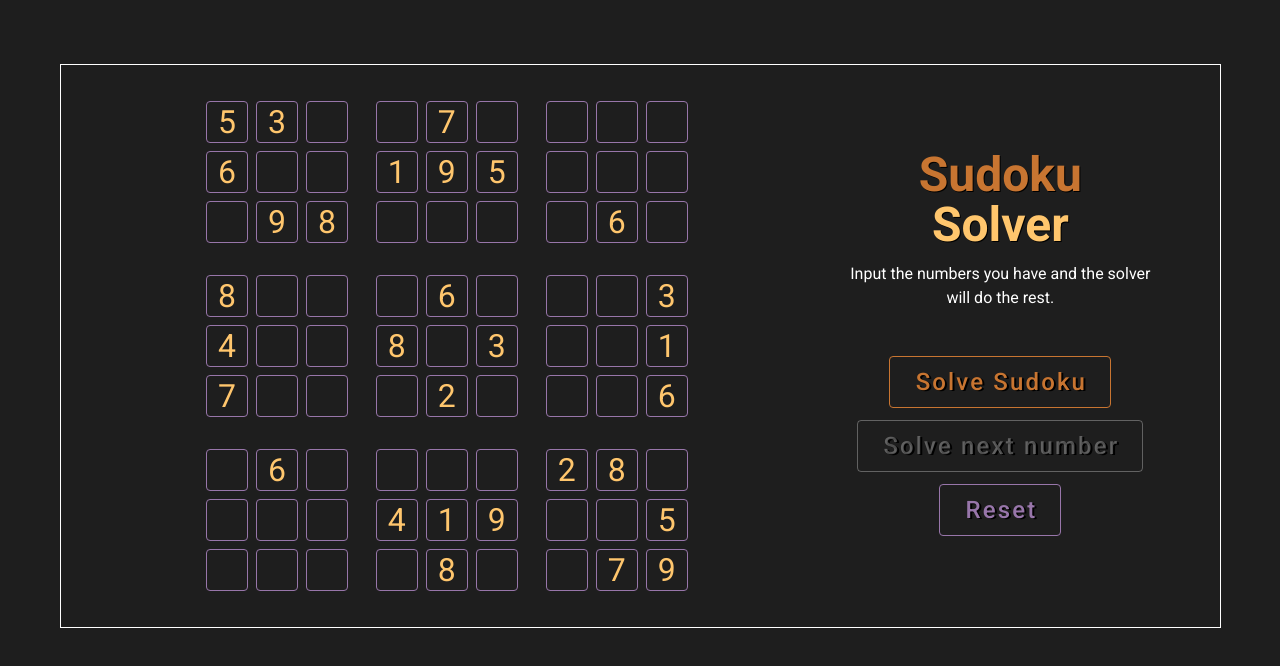
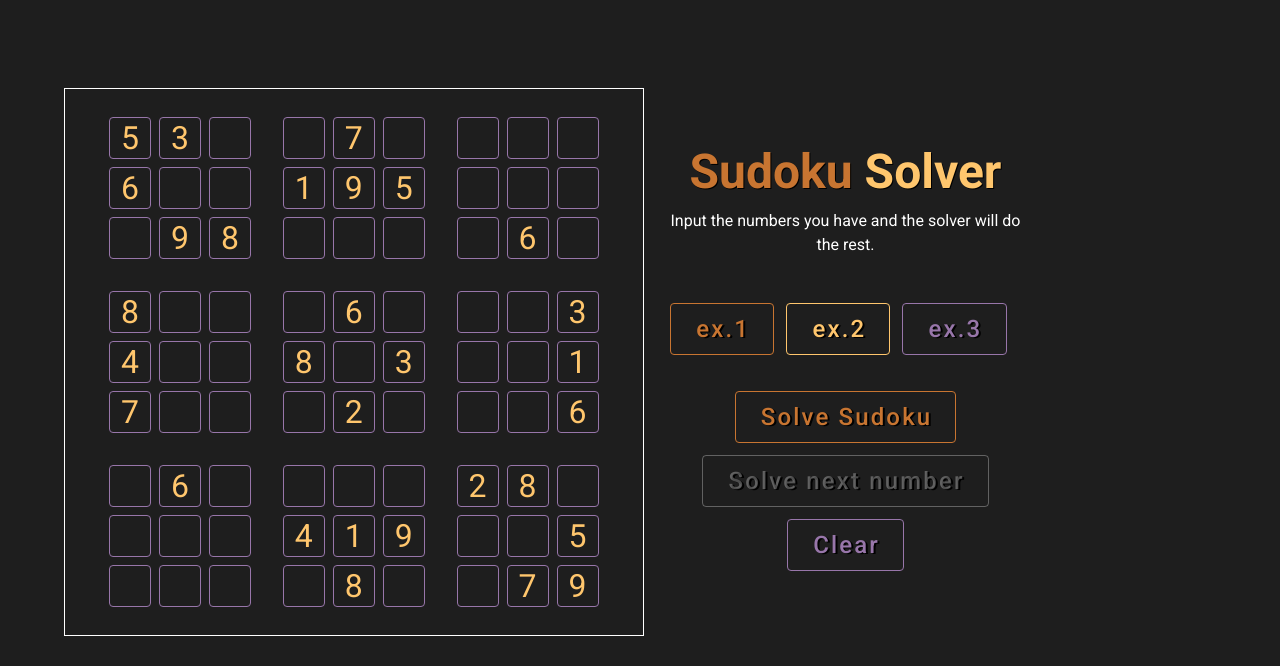
Before and after one commit to Boginn/sudoku_solver, a Vue app: page / in a window 1280 px wide. Shown: the top 666 px of the page. Built offline with nearby package versions, Linux system fonts and the light colour scheme.

Commit message:
works. complications realized when trying to implement solveNext(). inputs actually accept strings now but that is better than accepting a maxLength>1!

```diff
--- a/src/components/Sudoku.vue
+++ b/src/components/Sudoku.vue
@@ -2,42 +2,52 @@
   <v-container>
     <v-row class="text-center mt-10">
       <v-col cols="12">
-        <div class="d-flex align-center pb-5 pt-5 wrap">
-          <v-col cols="8" class="d-flex align-center justify-center">
+        <div class="d-flex align-center pb-5 pt-5 ">
+          <v-col
+            lg="6"
+            sm="12"
+            class="d-flex pt-6 pb-6 ma-1 align-center justify-center border"
+          >
             <div class="">
               <div>
                 <span v-for="(col, index) in row1" :key="index">
                   <input
+                    maxLength="1"
+                    pattern="\d*"
                     class="tile secondary--text"
-                    type="number"
+                    type="text"
                     v-model="row1[index]"
                   />
                   <span v-if="index == 2 || index == 5"
-                    >&nbsp;&nbsp;&nbsp;&nbsp;&nbsp;</span
+                    >&nbsp;&nbsp;&nbsp;&nbsp;&nbsp;&nbsp;</span
                   >
                 </span>
               </div>
               <div>
                 <span v-for="(col, index) in row2" :key="index">
                   <input
+                    maxLength="1"
+                    pattern="\d*"
                     class="tile secondary--text"
-                    type="number"
+                    type="text"
                     v-model="row2[index]"
                   />
                   <span v-if="index == 2 || index == 5"
-                    >&nbsp;&nbsp;&nbsp;&nbsp;&nbsp;</span
+                    >&nbsp;&nbsp;&nbsp;&nbsp;&nbsp;&nbsp;</span
                   >
                 </span>
               </div>
               <div>
                 <span v-for="(col, index) in row3" :key="index">
                   <input
+                    maxLength="1"
+                    pattern="\d*"
                     class="tile secondary--text"
-                    type="number"
+                    type="text"
                     v-model="row3[index]"
                   />
                   <span v-if="index == 2 || index == 5"
-                    >&nbsp;&nbsp;&nbsp;&nbsp;&nbsp;</span
+                    >&nbsp;&nbsp;&nbsp;&nbsp;&nbsp;&nbsp;</span
                   >
                 </span>
               </div>
@@ -46,37 +56,43 @@
               <div>
                 <span v-for="(col, index) in row4" :key="index">
                   <input
+                    maxLength="1"
+                    pattern="\d*"
                     class="tile secondary--text"
-                    type="number"
+                    type="text"
                     v-model="row4[index]"
                   />
 
                   <span v-if="index == 2 || index == 5"
-                    >&nbsp;&nbsp;&nbsp;&nbsp;&nbsp;</span
+                    >&nbsp;&nbsp;&nbsp;&nbsp;&nbsp;&nbsp;</span
                   >
                 </span>
               </div>
               <div>
                 <span v-for="(col, index) in row5" :key="index">
                   <input
+                    maxLength="1"
+                    pattern="\d*"
                     class="tile secondary--text"
-                    type="number"
+                    type="text"
                     v-model="row5[index]"
                   />
                   <span v-if="index == 2 || index == 5"
-                    >&nbsp;&nbsp;&nbsp;&nbsp;&nbsp;</span
+                    >&nbsp;&nbsp;&nbsp;&nbsp;&nbsp;&nbsp;</span
                   >
                 </span>
               </div>
               <div>
                 <span v-for="(col, index) in row6" :key="index">
                   <input
+                    maxLength="1"
+                    pattern="\d*"
                     class="tile secondary--text"
-                    type="number"
+                    type="text"
                     v-model="row6[index]"
                   />
                   <span v-if="index == 2 || index == 5"
-                    >&nbsp;&nbsp;&nbsp;&nbsp;&nbsp;</span
+                    >&nbsp;&nbsp;&nbsp;&nbsp;&nbsp;&nbsp;</span
                   >
                 </span>
               </div>
@@ -86,43 +102,49 @@
               <div>
                 <span v-for="(col, index) in row7" :key="index">
                   <input
+                    maxLength="1"
+                    pattern="\d*"
                     class="tile secondary--text"
-                    type="number"
+                    type="text"
                     v-model="row7[index]"
                   />
                   <span v-if="index == 2 || index == 5"
-                    >&nbsp;&nbsp;&nbsp;&nbsp;&nbsp;</span
+                    >&nbsp;&nbsp;&nbsp;&nbsp;&nbsp;&nbsp;</span
                   >
                 </span>
               </div>
               <div>
                 <span v-for="(col, index) in row8" :key="index">
                   <input
+                    maxLength="1"
+                    pattern="\d*"
                     class="tile secondary--text"
-                    type="number"
+                    type="text"
                     v-model="row8[index]"
                   />
                   <span v-if="index == 2 || index == 5"
-                    >&nbsp;&nbsp;&nbsp;&nbsp;&nbsp;</span
+                    >&nbsp;&nbsp;&nbsp;&nbsp;&nbsp;&nbsp;</span
                   >
                 </span>
               </div>
               <div>
                 <span v-for="(col, index) in row9" :key="index">
                   <input
+                    maxLength="1"
+                    pattern="\d*"
                     class="tile secondary--text"
-                    type="number"
+                    type="text"
                     v-model="row9[index]"
                   />
                   <span v-if="index == 2 || index == 5"
-                    >&nbsp;&nbsp;&nbsp;&nbsp;&nbsp;</span
+                    >&nbsp;&nbsp;&nbsp;&nbsp;&nbsp;&nbsp;</span
                   >
                 </span>
               </div>
             </div>
           </v-col>
 
-          <v-col class=" pr-16">
+          <v-col lg="4" sm="12" class="ma-1 ">
             <v-row>
               <v-col>
                 <h1 class="display-2  mb-3">
@@ -139,7 +161,31 @@
                 </p>
               </v-col>
             </v-row>
-
+            <v-row>
+              <v-col cols="1" class=" d-flex">
+                <v-btn
+                  x-large
+                  outlined
+                  @click="setExample1()"
+                  class="primary--text btn"
+                  >ex.1</v-btn
+                >
+                <v-btn
+                  x-large
+                  outlined
+                  @click="setExample2()"
+                  class="secondary--text btn"
+                  >ex.2
+                </v-btn>
+                <v-btn
+                  x-large
+                  outlined
+                  @click="setExample3()"
+                  class="tertiary--text btn"
+                  >ex.3</v-btn
+                >
+              </v-col>
+            </v-row>
             <v-row>
               <v-col>
                 <v-btn
@@ -160,9 +206,9 @@
                 <v-btn
                   x-large
                   outlined
-                  @click="reset()"
+                  @click="clear()"
                   class="tertiary--text btn"
-                  >Reset</v-btn
+                  >Clear</v-btn
                 >
               </v-col>
             </v-row>
@@ -180,11 +226,11 @@ export default {
   data: () => ({}),
 
   computed: {
-    example() {
-      return this.$store.getters.example;
+    // /*
+    stateBoard() {
+      return this.$store.getters.currentBoard;
     },
-    // /*
-    skeleton() {
+    currentBoard() {
       return [
         this.row1,
         this.row2,
@@ -196,108 +242,147 @@ export default {
         this.row8,
         this.row9,
       ];
-      // return this.$store.getters.skeleton;
     },
 
     row1: {
       get: function() {
-        return this.$store.getters.skeleton[0];
+        return this.$store.getters.currentBoard[0];
       },
       set: function(newValue) {
         console.log(newValue);
-        this.$store.getters.skeleton[0] = newValue;
+        // this.$store.getters.currentBoard[0] = newValue;
       },
     },
     row2: {
       get: function() {
-        return this.$store.getters.skeleton[1];
+        return this.$store.getters.currentBoard[1];
       },
       set: function(newValue) {
         console.log(newValue);
-        this.$store.getters.skeleton[1] = newValue;
+        this.$store.getters.currentBoard[1] = newValue;
       },
     },
     row3: {
       get: function() {
-        return this.$store.getters.skeleton[2];
+        return this.$store.getters.currentBoard[2];
       },
       set: function(newValue) {
         console.log(newValue);
-        this.$store.getters.skeleton[2] = newValue;
+        this.$store.getters.currentBoard[2] = newValue;
       },
     },
     row4: {
       get: function() {
-        return this.$store.getters.skeleton[3];
+        return this.$store.getters.currentBoard[3];
       },
       set: function(newValue) {
         console.log(newValue);
-        this.$store.getters.skeleton[3] = newValue;
+        this.$store.getters.currentBoard[3] = newValue;
       },
     },
     row5: {
       get: function() {
-        return this.$store.getters.skeleton[4];
+        return this.$store.getters.currentBoard[4];
       },
       set: function(newValue) {
         console.log(newValue);
-        this.$store.getters.skeleton[4] = newValue;
+        this.$store.getters.currentBoard[4] = newValue;
       },
     },
     row6: {
       get: function() {
-        return this.$store.getters.skeleton[5];
+        return this.$store.getters.currentBoard[5];
       },
       set: function(newValue) {
         console.log(newValue);
-        this.$store.getters.skeleton[5] = newValue;
+        this.$store.getters.currentBoard[5] = newValue;
       },
     },
     row7: {
       get: function() {
-        return this.$store.getters.skeleton[6];
+        return this.$store.getters.currentBoard[6];
       },
       set: function(newValue) {
         console.log(newValue);
-        this.$store.getters.skeleton[6] = newValue;
+        this.$store.getters.currentBoard[6] = newValue;
       },
     },
     row8: {
       get: function() {
-        return this.$store.getters.skeleton[7];
+        return this.$store.getters.currentBoard[7];
       },
       set: function(newValue) {
         console.log(newValue);
-        this.$store.getters.skeleton[7] = newValue;
+        this.$store.getters.currentBoard[7] = newValue;
       },
     },
     row9: {
       get: function() {
-        return this.$store.getters.skeleton[8];
+        return this.$store.getters.currentBoard[8];
       },
       set: function(newValue) {
         console.log(newValue);
-        this.$store.getters.skeleton[8] = newValue;
+        this.$store.getters.currentBoard[8] = newValue;
       },
     },
+
     // */
   },
 
   methods: {
-    reset() {
-      this.$store.dispatch('setSkeleton', this.example);
+    clear() {
+      const empty = [
+        [null, null, null, null, null, null, null, null, null],
+        [null, null, null, null, null, null, null, null, null],
+        [null, null, null, null, null, null, null, null, null],
+        [null, null, null, null, null, null, null, null, null],
+        [null, null, null, null, null, null, null, null, null],
+        [null, null, null, null, null, null, null, null, null],
+        [null, null, null, null, null, null, null, null, null],
+        [null, null, null, null, null, null, null, null, null],
+        [null, null, null, null, null, null, null, null, null],
+      ];
+      this.$store.dispatch('setCurrentBoard', empty);
     },
     solve() {
-      for (let i = 0; i < this.skeleton.length; i++) {
-        for (let j = 0; j < this.skeleton[i].length; j++) {
-          if (this.skeleton[i][j] != null) {
-            this.skeleton[i][j] = parseInt(this.skeleton[i][j]);
+      this.parseBoard(this.currentBoard);
+      const board = this.isSolved(this.currentBoard) ? this.currentBoard : null;
+
+      this.$store.dispatch('setCurrentBoard', board);
+      console.log(board);
+    },
+    solveNext() {
+      // solveNext: make a new list of the current board,find coords of next tile, solve.
+      // target the tile of the solved board with the coord and overwrite the corresponding
+      // value in the new list. commit list as the current board
+
+      // each time isSolved is called it overwrites all the boards,
+      // workaround for clear() and the likes is to have the data initialized there
+      // tis strange.
+
+      this.parseBoard(this.currentBoard);
+
+      const coords = this.findZero(this.currentBoard);
+      const { x, y } = coords;
+
+      const board = this.isSolved(this.currentBoard) ? this.currentBoard : null;
+
+      console.log(board);
+      console.log(this.saved);
+
+      console.log(x, y);
+    },
+    parseBoard(_board) {
+      let board = _board;
+      for (let i = 0; i < board.length; i++) {
+        for (let j = 0; j < board[i].length; j++) {
+          if (board[i][j] != null) {
+            board[i][j] = parseInt(board[i][j]);
           }
         }
       }
-      const board = this.isSolved(this.skeleton) ? this.skeleton : null;
-      console.log(board);
-      this.$store.dispatch('setSkeleton', board);
+
+      return board;
     },
 
     findZero(board) {
@@ -310,19 +395,27 @@ export default {
           }
         }
       }
+
       return [];
+    },
+    findZeroReplace(board, n) {
+      let result = board;
+      for (let i = 0; i < 9; i++) {
+        for (let j = 0; j < 9; j++) {
+          if (!result[i][j]) {
+            result[i][j] = n;
+          }
+        }
+      }
+      return result;
     },
     isSolved(board) {
       const coords = this.findZero(board);
-
       if (coords.length == 0) {
         return true;
       }
 
-      //  const x = coords[0];
-      //  const y = coords[1];
       const { x, y } = coords;
-
       for (let value = 1; value <= 9; value++) {
         if (this.isValid(board, x, y, value)) {
           board[x][y] = value;
@@ -383,12 +476,55 @@ export default {
 
       return true;
     },
+
+    setExample1() {
+      const example = [
+        [5, 3, null, null, 7, null, null, null, null],
+        [6, null, null, 1, 9, 5, null, null, null],
+        [null, 9, 8, null, null, null, null, 6, null],
+        [8, null, null, null, 6, null, null, null, 3],
+        [4, null, null, 8, null, 3, null, null, 1],
+        [7, null, null, null, 2, null, null, null, 6],
+        [null, 6, null, null, null, null, 2, 8, null],
+        [null, null, null, 4, 1, 9, null, null, 5],
+        [null, null, null, null, 8, null, null, 7, 9],
+      ];
+      this.$store.dispatch('setCurrentBoard', example);
+    },
+    setExample2() {
+      const example = [
+        [null, null, null, null, null, null, null, null, 9],
+        [null, null, null, null, null, 7, null, 1, null],
+        [7, 6, null, 9, null, null, 3, null, 8],
+        [null, null, 1, 6, null, null, 4, 3, null],
+        [null, null, null, null, null, null, null, null, 6],
+        [null, 5, null, null, 7, null, null, 8, null],
+        [null, null, 3, null, null, 1, null, 2, null],
+        [9, 1, null, null, null, 3, null, null, null],
+        [null, null, null, null, null, 5, 1, 9, null],
+      ];
+      this.$store.dispatch('setCurrentBoard', example);
+    },
+    setExample3() {
+      const example = [
+        [9, null, null, 5, null, null, null, 6, 2],
+        [null, null, null, 9, 3, null, 8, 4, null],
+        [null, 7, null, null, 8, null, null, null, null],
+        [null, null, null, 6, null, null, 2, null, null],
+        [8, null, 2, null, 5, null, null, null, null],
+        [null, 5, 7, null, null, null, null, 3, 8],
+        [null, 3, null, null, 6, 4, null, null, null],
+        [7, 6, 9, null, 1, 2, 5, 8, null],
+        [4, null, 8, null, 9, 5, 3, 1, 6],
+      ];
+      this.$store.dispatch('setCurrentBoard', example);
+    },
   },
 };
 </script>
 
 <style>
-.wrap {
+.border {
   border: 1px solid white;
 }
 .font-shadow {
@@ -400,7 +536,7 @@ export default {
   font-size: 18pt !important;
   margin: 6px;
 }
-input[type='number'],
+input[type='text'],
 select {
   font-size: 24pt;
   text-align: center;
--- a/src/store/index.js
+++ b/src/store/index.js
@@ -5,18 +5,9 @@ Vue.use(Vuex);
 
 export default new Vuex.Store({
   state: {
-    example: [
-      [null, null, null, null, null, null, null, null, null],
-      [null, null, null, null, null, null, null, null, null],
-      [null, null, null, null, null, null, null, null, null],
-      [null, null, null, null, null, null, null, null, null],
-      [null, null, null, null, null, null, null, null, null],
-      [null, null, null, null, null, null, null, null, null],
-      [null, null, null, null, null, null, null, null, null],
-      [null, null, null, null, null, null, null, null, null],
-      [null, null, null, null, null, null, null, null, null],
-    ],
-    skeleton: [
+    // update: false,
+    saved: undefined,
+    currentBoard: [
       [5, 3, null, null, 7, null, null, null, null],
       [6, null, null, 1, 9, 5, null, null, null],
       [null, 9, 8, null, null, null, null, 6, null],
@@ -29,21 +20,39 @@ export default new Vuex.Store({
     ],
   },
   getters: {
-    skeleton(state) {
-      return state.skeleton;
+    currentBoard(state) {
+      return state.currentBoard;
     },
-    example(state) {
-      return state.example;
+    saved(state) {
+      return state.saved;
     },
+
+    // update(state) {
+    //   return state.update;
+    // },
   },
   actions: {
-    setSkeleton(context, payload) {
-      context.commit('SET_SKELETON', payload);
+    setCurrentBoard(context, payload) {
+      context.commit('SET_CURRENT_BOARD', payload);
     },
+    setSaved(context, payload) {
+      context.commit('SET_SAVED', payload);
+    },
+    // update(context) {
+    //   context.commit('UPDATE');
+    // },
   },
   mutations: {
-    SET_SKELETON(state, payload) {
-      state.skeleton = payload;
+    SET_CURRENT_BOARD(state, payload) {
+      console.log(payload);
+      state.currentBoard = payload;
+    },
+    SET_SAVED(state, payload) {
+      console.log(payload);
+      state.saved = payload;
+    },
+    UPDATE(state) {
+      state.update = !state.update;
     },
   },
   modules: {},
```
